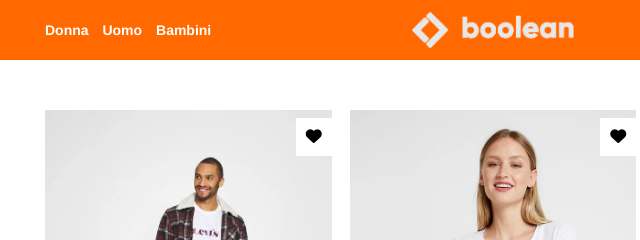
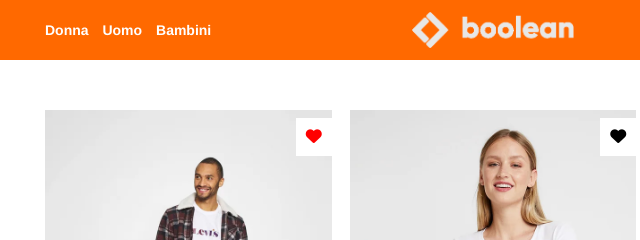
Before and after one commit to nicoargiolas/html-css-boolando, a plain HTML site: page index.html in a window 1280 px wide. In both pictures the pointer is over the element 460 px from the left and 137 px from the top of the page. Shown: the top 240 px of the page, 147-787 px from the left. Drawn offline with Linux system fonts and the light colour scheme.

Commit message:
Aggiunta hover nel ".like"

```diff
--- a/css/style.css
+++ b/css/style.css
@@ -142,6 +142,10 @@ header {
     z-index: 100;
 }
 
+.like:hover {
+    color: red;
+}
+
 .prod-description {
     align-self: flex-start;
 }
```
